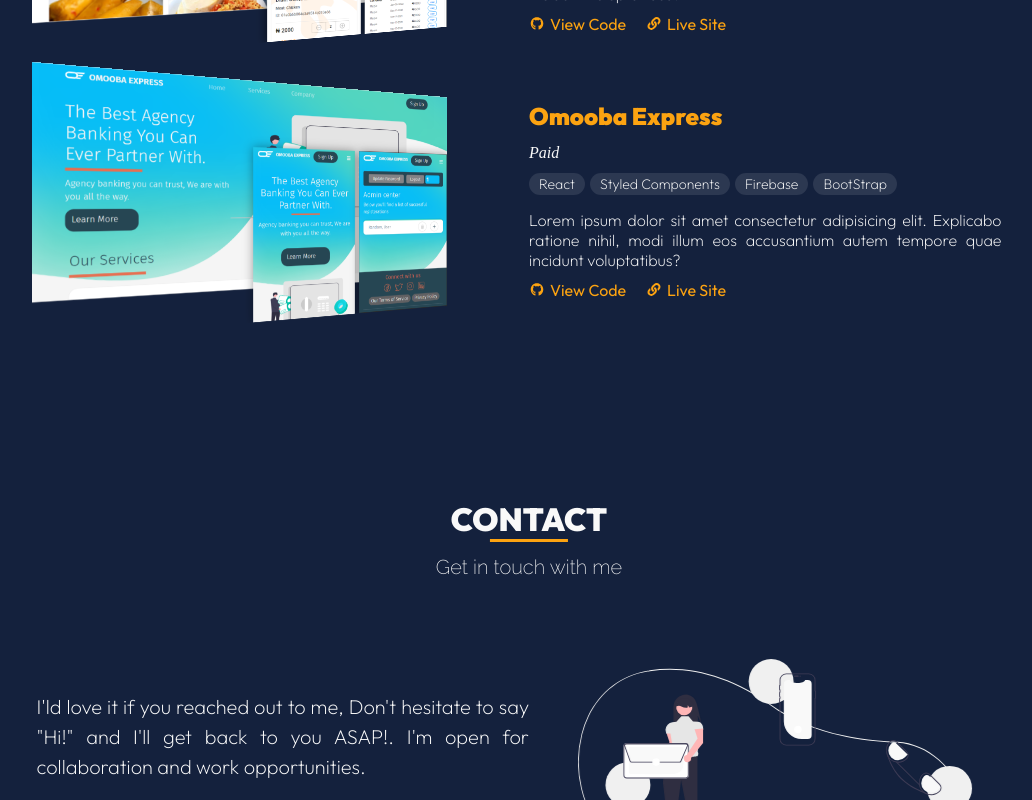
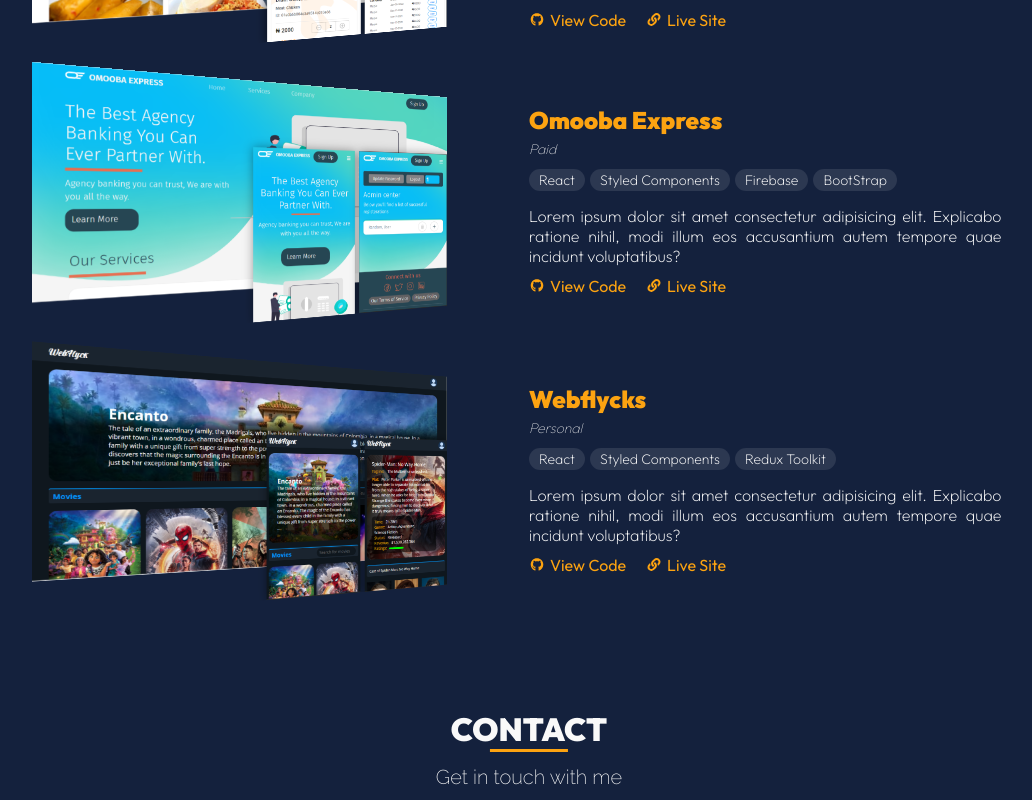
Before and after one commit to Chimexx/portfolio, a React (Create React App) app: page / in a window 1280 px wide. Shown: the part 1190-1990 px from the top of the page, without its empty margins (111-1143 px from the left). Built offline with nearby package versions, Linux system fonts and the light colour scheme.

Commit message:
adjusted a few font sizes and installed firebase

```diff
--- a/package.json
+++ b/package.json
@@ -6,6 +6,7 @@
     "@testing-library/jest-dom": "^5.16.1",
     "@testing-library/react": "^12.1.2",
     "@testing-library/user-event": "^13.5.0",
+    "firebase": "^9.6.2",
     "react": "^17.0.2",
     "react-dom": "^17.0.2",
     "react-icons": "^4.3.1",
--- a/src/components/Hero/index.jsx
+++ b/src/components/Hero/index.jsx
@@ -49,7 +49,7 @@
 						{NavItems.map((navItem, index) =>
 							navItem.hasSocial ? (
 								<div key={index}>
-									<SocialLink href="#" target="_blank">
+									<SocialLink href="http://facebook.com/Oluwamezie1" target="_blank">
 										<FaFacebook />
 									</SocialLink>
 									<SocialLink href="#" target="_blank">
@@ -58,7 +58,7 @@
 									<SocialLink href="#" target="_blank">
 										<FaLinkedin />
 									</SocialLink>
-									<SocialLink href="#" target="_blank">
+									<SocialLink href="https://github.com/Chimexx" target="_blank">
 										<FaGithub />
 									</SocialLink>
 								</div>
--- a/src/components/Project/Project.styled.jsx
+++ b/src/components/Project/Project.styled.jsx
@@ -47,7 +47,7 @@
 `;
 
 export const Title = styled.h2`
-	margin-bottom: 0.7rem;
+	margin-bottom: 0.2rem;
 	color: ${({ theme }) => theme.colors.orangeWeb};
 `;
 export const Type = styled.h4`
@@ -55,7 +55,8 @@
 	margin-bottom: 0.7rem;
 
 	em {
-		font-family: "sans-serif";
+		font-weight: 100;
+		font-size: 14px;
 	}
 
 	@media screen and (max-width: ${({ theme }) => theme.mobile}) {
--- a/src/data/Projects.jsx
+++ b/src/data/Projects.jsx
@@ -1,5 +1,6 @@
 import taofoods from "../images/tao-foods.png";
 import omooba from "../images/../images/omooba-express.png";
+import webflycks from "../images/../images/webflycks.png";
 
 export const MyProjects = [
 	{
@@ -11,7 +12,7 @@
 		tags: ["React", "Styled Components", "Firebase", "Mongoose", "Express js", "Redux toolkit"],
 		live: "http://tao-foods.netlify.app",
 		liveProjectText: "Live Site",
-		code: "#",
+		code: "https://github.com/Chimexx/tao-foods-client",
 	},
 
 	{
@@ -23,6 +24,17 @@
 		tags: ["React", "Styled Components", "Firebase", "BootStrap"],
 		live: "http://omooba-express.com",
 		liveProjectText: "Live Site",
-		code: "#",
+		code: "https://github.com/Chimexx/omooba-express",
+	},
+	{
+		thumbnail: webflycks,
+		title: "Webflycks",
+		type: "Personal",
+		details:
+			"Lorem ipsum dolor sit amet consectetur adipisicing elit. Explicabo ratione nihil, modi illum eos accusantium autem tempore quae incidunt voluptatibus?",
+		tags: ["React", "Styled Components", "Redux Toolkit"],
+		live: "http://webflycks.netlify.app",
+		liveProjectText: "Live Site",
+		code: "https://github.com/Chimexx/webflycks-movie-app",
 	},
 ];
```
Also changed, not shown: src/images/webflycks.png (added), 1 other file (tests, documents, lock files or other folders).
